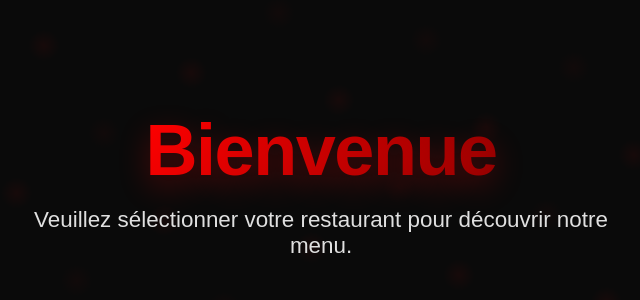
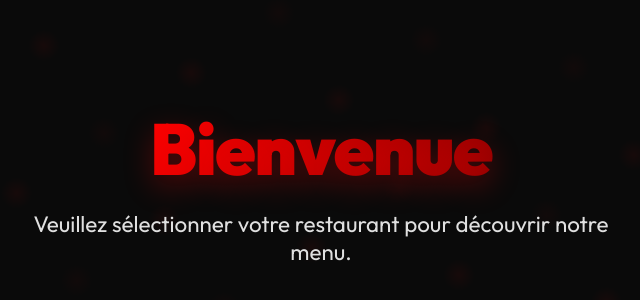
Before and after one commit to YChario/caprice-et-mignon, a Next.js app: page / in a window 1280 px wide. Shown: the part 176-476 px from the top of the page, without its empty margins (319-959 px from the left). Built offline with nearby package versions, Linux system fonts and the light colour scheme; no server answers; the database is empty.

Commit message:
fix: remove old background gradient and fix double scrollbar

```diff
--- a/app/globals.css
+++ b/app/globals.css
@@ -32,20 +32,20 @@
 
 html {
     height: 100%;
-    overflow-x: hidden;
+    overflow: hidden; /* Prevent html from scrolling */
 }
 
 body {
     margin: 0;
-    font-family: Arial, sans-serif;
-    /* Dégradé fortement rose avec une touche beaucoup plus fine de vert */
-    background: linear-gradient(135deg, #ffb6c1 0%, #ff69b4 35%, #98ff98 50%, #ff69b4 65%, #ffb6c1 100%);
-    color: #1b5e20; /* vert foncé pour le texte */
-    min-height: 100%;
+    font-family: 'Outfit', Arial, sans-serif;
+    background: #050002; /* Unified premium dark background */
+    color: #ffffff; /* Light text for dark theme */
+    height: 100%;
+    overflow-y: auto; /* Only body scrolls vertically */
+    overflow-x: hidden;
     display: flex;
     flex-direction: column;
     -webkit-font-smoothing: antialiased;
-    overflow-x: hidden;
 }
 
 /* Conteneur principal */
```
